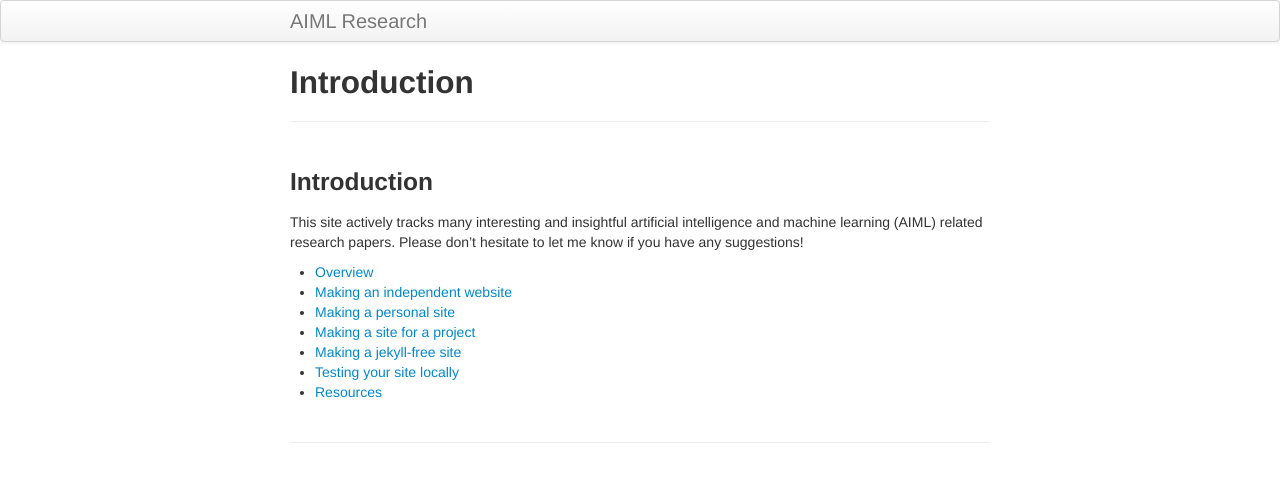
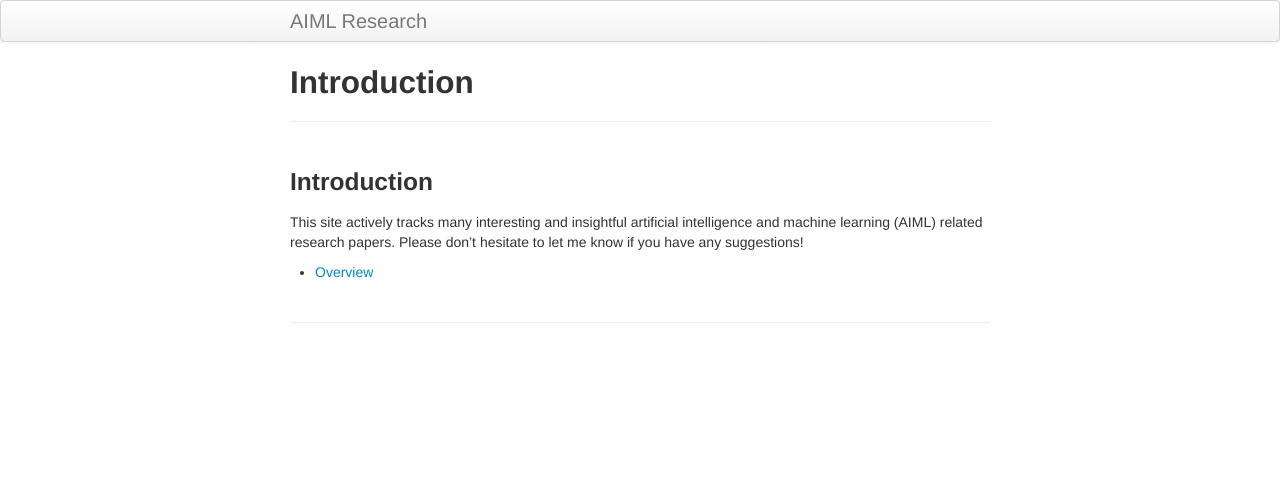
Before and after one commit to aimlthatmatters/aimlthatmatters.github.io, a Jekyll site: the page built from index.md, in a window 1280 px wide. Shown: the top 482 px of the page. Built offline with Jekyll 4.4.1, drawn with Linux system fonts in a browser that asks for light colours; our own code applies the rules of GitHub Pages for plain Markdown files.

Commit message:
Update index.md

```diff
--- a/index.md
+++ b/index.md
@@ -7,9 +7,3 @@ layout: page
 This site actively tracks many interesting and insightful artificial intelligence and machine learning (AIML) related research papers. Please don't hesitate to let me know if you have any suggestions!
 
 - [Overview](pages/overview.html)
-- [Making an independent website](pages/independent_site.html)
-- [Making a personal site](pages/user_site.html)
-- [Making a site for a project](pages/project_site.html)
-- [Making a jekyll-free site](pages/nojekyll.html)
-- [Testing your site locally](pages/local_test.html)
-- [Resources](pages/resources.html)
```
